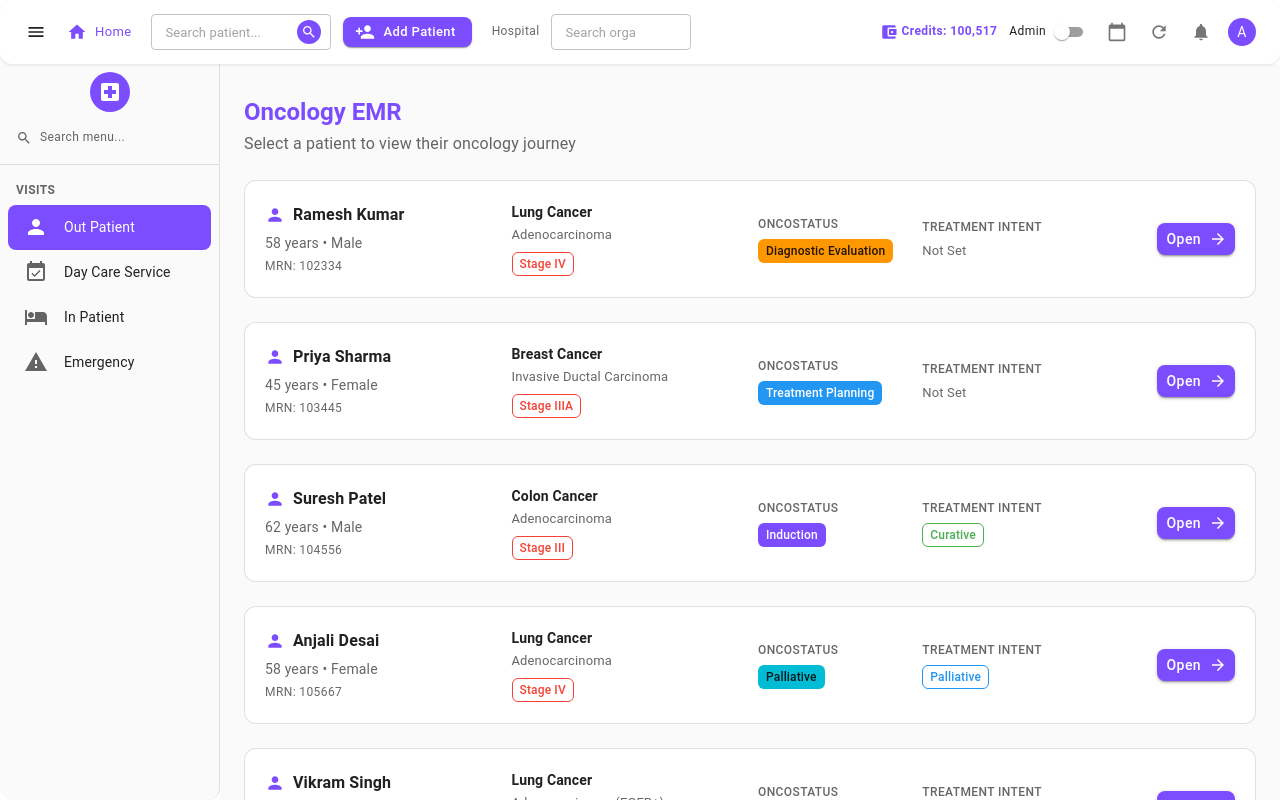
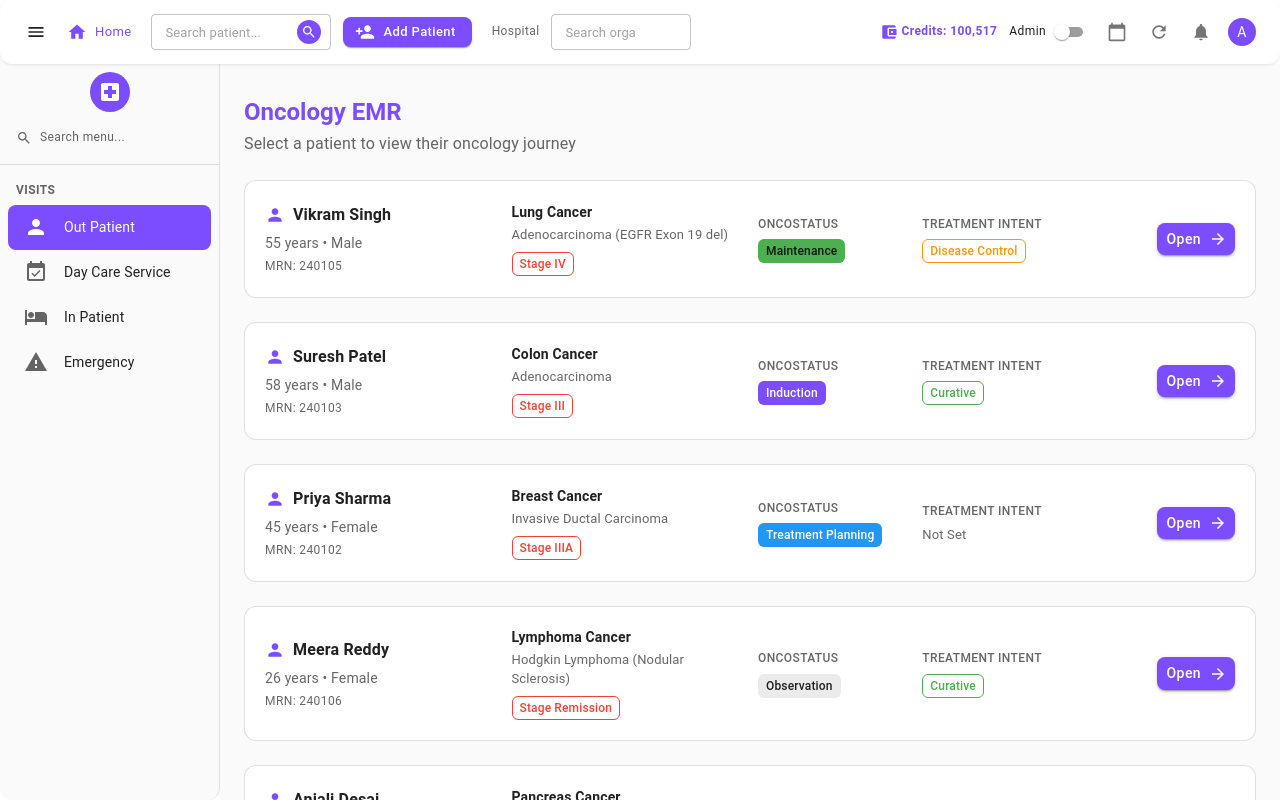
Before and after one commit to pushparaj-zauto/oncoEMR, a React (Vite) app: page / in a window 1280 px wide. Shown: the top 800 px of the page. Built offline with nearby package versions, Linux system fonts and the light colour scheme; the HTML template or start-up script is replaced by a standard one.

Commit message:
hide tabs of future use

```diff
--- a/src/data/oncologyMockData.ts
+++ b/src/data/oncologyMockData.ts
@@ -4,116 +4,112 @@ import {
   PendingAction,
 } from '../types/oncology';
 
-// Mock Oncology Patient 1 - Diagnostic Evaluation Stage
+// 1. Diagnostic Evaluation - Suspected Lung Cancer
 export const mockOncoPatient1: OncologyPatient = {
   id: 'ONC-001',
-  name: 'Ramesh Kumar',
-  mrn: '102334',
-  age: 58,
+  name: 'Arjun Nair',
+  mrn: '240101',
+  age: 62,
   gender: 'Male',
   cancerSite: 'Lung',
-  histology: 'Adenocarcinoma',
-  stage: 'IV',
-  tnmStage: 'T3N2M1',
-  ecogStatus: 2,
+  histology: 'Suspected Adenocarcinoma',
+  stage: 'TBD',
+  tnmStage: 'cT4N2M1a',
+  ecogStatus: 1,
   oncoStatus: 'Diagnostic Evaluation',
   urgencyFlag: true,
-  chiefComplaint: 'Persistent cough with hemoptysis',
-  historyOfPresentIllness: '58-year-old male with a 3-month history of progressive dry cough, recently productive with blood-tinged sputum. Reports 10kg weight loss, night sweats, and fatigue. No history of fever or chest pain.',
-  symptomDuration: '3 months',
+  chiefComplaint: 'Cough with blood-streaked sputum',
+  historyOfPresentIllness: '62yo male, chronic smoker (40PY), presenting with 3-week history of hemoptysis and 5kg weight loss. CT Chest showed 4.2cm RUL mass with pleural effusion.',
+  symptomDuration: '3 weeks',
   alarmSymptoms: true,
 
   vitals: {
-    bp: '138/88',
-    hr: 82,
-    temp: 36.8,
-    resp: 20,
-    spo2: 96,
-    height: 172,
-    weight: 65,
-    bmi: 22.0
+    bp: '142/88',
+    hr: 86,
+    temp: 36.9,
+    resp: 22,
+    spo2: 95,
+    height: 175,
+    weight: 68,
+    bmi: 22.2
   },
 
   patientHistory: {
-    medical: ['Hypertension (10 years)', 'Type 2 Diabetes (5 years)'],
-    family: ['Father died of lung cancer at 65', 'Mother has hypertension'],
-    social: ['Smoker (20 pack-years)', 'Social drinker', 'Factory worker']
+    medical: ['Hypertension', 'COPD (GOLD Stage II)'],
+    family: ['No history of lung cancer'],
+    social: ['Current smoker', 'Retired railway clerk']
   },
 
   diagnosticTracker: {
-    biopsy: 'Done',
+    biopsy: 'Pending',
     imaging: 'Done',
     metastaticWorkup: 'Pending',
-    tumorMarkers: 'Done',
+    tumorMarkers: 'Pending',
   },
 
   clinicalFindings: {
-    primaryLesion: '4.5 cm mass in right upper lobe',
-    nodes: 'Present',
+    primaryLesion: '4.2 cm mass RUL',
+    nodes: 'Mediastinal lymphadenopathy',
     suspectedMetastasis: true,
   },
 
   provisionalAssessment: {
-    probableDiagnosis: 'Lung Adenocarcinoma',
-    tentativeStage: 'Stage IV (Metastatic)',
-    resectable: 'No',
+    probableDiagnosis: 'Non-Small Cell Lung Cancer',
+    tentativeStage: 'Stage IVA',
+    resectable: 'Unlikely',
   },
 
   comorbidities: {
-    diabetes: true,
-    cardiacDisease: false,
+    diabetes: false,
+    cardiacDisease: true,
     renalDisease: false,
     priorCancer: false,
   },
 
   alerts: [
     {
-      type: 'Suspected Advanced Disease',
-      message: 'Suspected liver metastasis on imaging',
-    },
-    {
-      type: 'Severe Symptoms',
-      message: 'Significant hemoptysis requiring urgent evaluation',
+      type: 'Urgent Action',
+      message: 'Pleural fluid cytology pending - required for staging',
     },
   ],
 
-  diagnosisDate: '2026-01-15',
+  diagnosisDate: '2026-02-01',
 };
 
-// Mock Oncology Patient 2 - Treatment Planning Stage
+// 2. Treatment Planning - Breast Cancer
 export const mockOncoPatient2: OncologyPatient = {
   id: 'ONC-002',
   name: 'Priya Sharma',
-  mrn: '103445',
+  mrn: '240102',
   age: 45,
   gender: 'Female',
   cancerSite: 'Breast',
   histology: 'Invasive Ductal Carcinoma',
   stage: 'IIIA',
-  tnmStage: 'T2N2M0',
+  tnmStage: 'cT3N1M0',
   ecogStatus: 0,
   oncoStatus: 'Treatment Planning',
   urgencyFlag: false,
 
-  chiefComplaint: 'Painless lump in left breast',
-  historyOfPresentIllness: '45-year-old female noticed a lump in left breast during self-exam 2 months ago. No skin changes or nipple discharge. Reports mild tenderness.',
-  symptomDuration: '2 months',
+  chiefComplaint: 'Lump in left breast',
+  historyOfPresentIllness: '45yo female, self-detected lump. Mammogram BIRADS 5. Core biopsy confirmed IDC, ER+/PR+, HER2-.',
+  symptomDuration: '1 month',
 
   vitals: {
-    bp: '120/75',
-    hr: 74,
+    bp: '118/74',
+    hr: 72,
     temp: 36.6,
     resp: 16,
     spo2: 99,
-    height: 160,
-    weight: 58,
-    bmi: 22.7
+    height: 162,
+    weight: 60,
+    bmi: 22.8
   },
 
   patientHistory: {
-    medical: ['Hypothyroidism', 'Migraines'],
-    family: ['Maternal aunt had breast cancer at 50'],
-    social: ['Non-smoker', 'Occasional alcohol', 'School teacher']
+    medical: ['None'],
+    family: ['Maternal aunt - Breast Ca at 50'],
+    social: ['School teacher', 'Non-smoker']
   },
 
   diagnosticTracker: {
@@ -124,103 +120,75 @@ export const mockOncoPatient2: OncologyPatient = {
   },
 
   clinicalFindings: {
-    primaryLesion: '3.2 cm mass in upper outer quadrant, left breast',
-    nodes: 'Present',
+    primaryLesion: '5.5 cm mass LUQ',
+    nodes: 'Palpable axillary node',
     suspectedMetastasis: false,
   },
 
   provisionalAssessment: {
-    probableDiagnosis: 'Breast Cancer (ER+, PR+, HER2-)',
+    probableDiagnosis: 'Breast Cancer (Luminal B)',
     tentativeStage: 'Stage IIIA',
-    resectable: 'Yes',
+    resectable: 'Yes (post-neoadjuvant)',
   },
 
   mdtDecision: {
     status: 'Approved',
-    date: '2026-02-01',
-    summary: 'Neoadjuvant chemotherapy followed by surgery and adjuvant radiation',
-    participants: ['Dr. Mehta (Onco)', 'Dr. Rao (Surgeon)', 'Dr. Patel (Radio)'],
+    date: '2026-02-05',
+    summary: 'Neoadjuvant AC-T chemotherapy -> Surgery -> Radiation + Hormone Therapy',
+    participants: ['Dr. Rao (Med Onco)', 'Dr. Sarah (Surg Onco)'],
   },
 
   treatmentStrategy: {
     surgery: true,
     systemicTherapy: true,
     radiation: true,
-    sequence: 'Neoadjuvant Chemo → Surgery → Adjuvant Radiation + Hormonal',
+    sequence: 'Neoadjuvant Chemo',
   },
 
-  comorbidities: {
-    diabetes: false,
-    cardiacDisease: false,
-    renalDisease: false,
-    priorCancer: false,
-  },
-
-  diagnosisDate: '2026-01-20',
+  diagnosisDate: '2026-01-25',
 };
 
-// Mock Oncology Patient 3 - On Chemotherapy (Induction)
+// 3. Active Treatment (Induction) - Colon Cancer
 export const mockOncoPatient3: OncologyPatient = {
   id: 'ONC-003',
   name: 'Suresh Patel',
-  mrn: '104556',
-  age: 62,
+  mrn: '240103',
+  age: 58,
   gender: 'Male',
   cancerSite: 'Colon',
   histology: 'Adenocarcinoma',
   stage: 'III',
-  tnmStage: 'T3N1M0',
-  ecogStatus: 1,
+  tnmStage: 'pT3N1M0',
+  ecogStatus: 0,
   treatmentIntent: 'Curative',
   oncoStatus: 'Induction',
-  urgencyFlag: false,
 
-  chiefComplaint: 'Blood in stool and abdominal pain',
-  historyOfPresentIllness: '62-year-old male with 4-month history of altered bowel habits and intermittent rectal bleeding. Colonoscopy confirmed mass in sigmoid colon.',
-  symptomDuration: '4 months',
+  chiefComplaint: 'Post-op follow up, Cycle 2 Chemo',
+  historyOfPresentIllness: 'Status post hemicolectomy for Sigmoid colon cancer. 3/15 LN positive. Now on Adjuvant FOLFOX.',
+  symptomDuration: 'N/A',
 
   vitals: {
-    bp: '130/85',
+    bp: '130/80',
     hr: 78,
-    temp: 37.0,
+    temp: 36.8,
     resp: 18,
-    spo2: 97,
-    height: 175,
-    weight: 78,
-    bmi: 25.5
+    spo2: 98,
+    height: 170,
+    weight: 74,
+    bmi: 25.6
   },
 
   patientHistory: {
-    medical: ['Hyperlipidemia', 'Hemorrhoids'],
-    family: ['No history of CRC in first-degree relatives'],
-    social: ['Ex-smoker (quit 10 years ago)', 'Moderate alcohol intake']
-  },
-
-  diagnosticTracker: {
-    biopsy: 'Confirmed',
-    imaging: 'Done',
-    metastaticWorkup: 'Done',
-    tumorMarkers: 'Done',
-  },
-
-  mdtDecision: {
-    status: 'Approved',
-    date: '2026-01-10',
-    summary: 'FOLFOX chemotherapy for 12 cycles post-surgery',
-  },
-
-  treatmentStrategy: {
-    surgery: true,
-    systemicTherapy: true,
-    radiation: false,
-    sequence: 'Surgery completed → Adjuvant FOLFOX',
+    medical: ['Diabetes Type 2', 'Hyperlipidemia'],
+    family: ['No history of CRC'],
+    social: ['Businessman', 'Occasional alcohol']
   },
 
   currentProtocol: {
-    name: 'FOLFOX',
+    name: 'mFOLFOX6',
     cycles: 12,
     cycleFrequency: 14,
-    startDate: '2026-01-25',
+    startDate: '2026-01-10',
     drugs: [
       { name: 'Oxaliplatin', doseBasis: 'BSA', dose: '85 mg/m²', day: 'D1', status: 'Given' },
       { name: 'Leucovorin', doseBasis: 'BSA', dose: '400 mg/m²', day: 'D1', status: 'Given' },
@@ -232,239 +200,225 @@ export const mockOncoPatient3: OncologyPatient = {
   cycleOutcomes: [
     {
       cycleNumber: 1,
-      response: 'Stable Disease',
+      response: 'N/A (Adjuvant)',
       toxicity: 'Grade 1',
-      toxicityDescription: 'Mild nausea, well controlled',
-      decision: 'Proceed with Cycle 2',
-      date: '2026-01-25',
+      toxicityDescription: 'Cold sensitivity (Oxaliplatin)',
+      decision: 'Proceed',
+      date: '2026-01-10',
       qolImpact: 'Stable',
-      notes: 'Patient tolerating well, good compliance',
     },
     {
       cycleNumber: 2,
-      response: 'Stable Disease',
-      toxicity: 'Grade 2',
-      toxicityDescription: 'Peripheral neuropathy in fingers',
-      decision: 'Continue protocol, monitor neuropathy',
-      date: '2026-02-08',
+      response: 'N/A',
+      toxicity: 'Grade 1',
+      toxicityDescription: 'Mild fatigue',
+      decision: 'Proceed',
+      date: '2026-01-24',
       qolImpact: 'Stable',
-    },
+    }
   ],
 
-  comorbidities: {
-    diabetes: false,
-    cardiacDisease: false,
-    renalDisease: false,
-    priorCancer: false,
-  },
-
-  diagnosisDate: '2025-12-15',
-  treatmentStartDate: '2026-01-25',
-  lastReviewDate: '2026-02-08',
+  diagnosisDate: '2025-12-10',
+  treatmentStartDate: '2026-01-10',
 };
 
-// Mock Oncology Patient 4 - Palliative Care
+// 4. Palliative Care - Pancreatic Cancer
 export const mockOncoPatient4: OncologyPatient = {
   id: 'ONC-004',
   name: 'Anjali Desai',
-  mrn: '105667',
-  age: 58,
+  mrn: '240104',
+  age: 68,
   gender: 'Female',
-  cancerSite: 'Lung',
-  histology: 'Adenocarcinoma',
+  cancerSite: 'Pancreas',
+  histology: 'Ductal Adenocarcinoma',
   stage: 'IV',
-  tnmStage: 'T4N3M1b',
+  tnmStage: 'cT4N1M1',
   ecogStatus: 2,
   treatmentIntent: 'Palliative',
   oncoStatus: 'Palliative',
-  urgencyFlag: false,
+  urgencyFlag: true,
 
-  chiefComplaint: 'Severe shortness of breath and chest pain',
-  historyOfPresentIllness: '58-year-old female with known metastatic lung cancer, presenting with worsening dyspnea and pleuritic chest pain. CT shows pleural effusion.',
-  symptomDuration: 'Worsening over 2 weeks',
+  chiefComplaint: 'Severe abdominal pain and jaundice',
+  historyOfPresentIllness: 'Metastatic pancreatic ca (Liver mets). Stent placed for biliary obstruction. Failing FOLFIRINOX, switched to Gemcitabine/Abraxane. Pain control main issue.',
+  symptomDuration: 'Chronic',
 
   vitals: {
     bp: '110/70',
-    hr: 105,
-    temp: 37.2,
-    resp: 28,
-    spo2: 92,
+    hr: 92,
+    temp: 36.5,
+    resp: 20,
+    spo2: 94,
     height: 155,
     weight: 48,
-    bmi: 20.0
+    bmi: 19.9
   },
 
-  patientHistory: {
-    medical: ['COPD', 'Hypertension', 'T2DM'],
-    family: ['No significant history'],
-    social: ['Lives alone', 'Supported by daughter']
+  qolMetrics: {
+    painScore: 7,
+    symptoms: {
+      pain: true,
+      fatigue: true,
+      nausea: true,
+      breathlessness: false,
+      anxiety: true,
+    },
+    mobility: 'Requires Assistance',
+    appetite: 'Poor',
+    sleep: 'Poor',
+    dailyActivity: 'Dependent',
   },
 
-  diagnosticTracker: {
-    biopsy: 'Confirmed',
-    imaging: 'Done',
-    metastaticWorkup: 'Done',
-    tumorMarkers: 'Done',
+  currentProtocol: {
+    name: 'Gemcitabine + Nab-Paclitaxel',
+    cycles: 6,
+    cycleFrequency: 28, // Days 1, 8, 15
+    startDate: '2026-01-05',
+    drugs: [
+      { name: 'Gemcitabine', doseBasis: 'BSA', dose: '1000 mg/m²', day: 'D1, D8, D15', status: 'Pending D15' },
+    ],
   },
 
-  mdtDecision: {
-    status: 'Approved',
-    date: '2026-01-05',
-    summary: 'Palliative chemotherapy with supportive care focus',
+  diagnosisDate: '2025-10-15',
+};
+
+// 5. Maintenance - Lung Cancer (Targeted Therapy)
+export const mockOncoPatient5: OncologyPatient = {
+  id: 'ONC-005',
+  name: 'Vikram Singh',
+  mrn: '240105',
+  age: 55,
+  gender: 'Male',
+  cancerSite: 'Lung',
+  histology: 'Adenocarcinoma (EGFR Exon 19 del)',
+  stage: 'IV',
+  tnmStage: 'cT2N2M1b',
+  ecogStatus: 0,
+  treatmentIntent: 'Disease Control',
+  oncoStatus: 'Maintenance',
+
+  chiefComplaint: 'Routine follow-up',
+  historyOfPresentIllness: 'Metastatic EGFR+ Lung Ca. On Osimertinib 80mg OD for 14 months. Last scan showed Stable Disease. Complains of mild dry skin.',
+  symptomDuration: 'N/A',
+
+  currentProtocol: {
+    name: 'Osimertinib Maintenance',
+    cycles: 14,
+    cycleFrequency: 30,
+    startDate: '2024-12-05',
+    drugs: [
+      { name: 'Osimertinib', doseBasis: 'Fixed', dose: '80 mg', day: 'Daily', status: 'Given' },
+    ],
+  },
+
+  vitals: {
+    bp: '122/78',
+    hr: 70,
+    temp: 36.6,
+    resp: 16,
+    spo2: 98,
+    height: 172,
+    weight: 71,
+    bmi: 24.0
   },
 
   treatmentStrategy: {
     surgery: false,
     systemicTherapy: true,
     radiation: false,
-    sequence: 'Palliative Carboplatin + Paclitaxel',
+    sequence: 'Maintenance TKI',
   },
 
-  currentProtocol: {
-    name: 'Carboplatin + Paclitaxel',
-    cycles: 6,
-    cycleFrequency: 21,
-    startDate: '2026-01-15',
-    drugs: [
-      { name: 'Carboplatin', doseBasis: 'AUC', dose: 'AUC 5', day: 'D1', status: 'Given' },
-      { name: 'Paclitaxel', doseBasis: 'BSA', dose: '175 mg/m²', day: 'D1', status: 'Given' },
-      { name: 'Dexamethasone', doseBasis: 'Fixed', dose: '12 mg', day: 'D1', status: 'Given' },
-    ],
-  },
-
-  cycleOutcomes: [
-    {
-      cycleNumber: 1,
-      response: 'Partial Response',
-      toxicity: 'Grade 2',
-      toxicityDescription: 'Neuropathy, manageable',
-      decision: 'Continue treatment',
-      date: '2026-01-15',
-      qolImpact: 'Improved',
-      notes: 'Pain score reduced from 7 to 4',
-    },
-    {
-      cycleNumber: 2,
-      response: 'Partial Response',
-      toxicity: 'Grade 2',
-      toxicityDescription: 'Peripheral neuropathy persists',
-      decision: 'Continue, monitor symptoms',
-      date: '2026-02-05',
-      qolImpact: 'Improved',
-      notes: 'Breathing improved, appetite better',
-    },
-  ],
-
-  qolMetrics: {
-    painScore: 3,
-    symptoms: {
-      pain: true,
-      fatigue: true,
-      nausea: false,
-      breathlessness: true,
-      anxiety: false,
-    },
-    mobility: 'Partially Independent',
-    sleep: 'Fair',
-    dailyActivity: 'Partially Independent',
-    appetite: 'Fair',
-  },
-
-  comorbidities: {
-    diabetes: true,
-    cardiacDisease: true,
-    renalDisease: false,
-    priorCancer: false,
-  },
-
-  diagnosisDate: '2025-12-01',
-  treatmentStartDate: '2026-01-15',
-  lastReviewDate: '2026-02-05',
+  diagnosisDate: '2024-11-20',
+  treatmentStartDate: '2024-12-05',
+  lastReviewDate: '2026-01-15',
 };
 
-// Mock Oncology Patient 5 - Maintenance Therapy
-export const mockOncoPatient5: OncologyPatient = {
-  id: 'ONC-005',
-  name: 'Vikram Singh',
-  mrn: '106778',
-  age: 55,
-  gender: 'Male',
-  cancerSite: 'Lung',
-  histology: 'Adenocarcinoma (EGFR+)',
-  stage: 'IV',
-  tnmStage: 'T2N1M1a',
-  ecogStatus: 1,
-  treatmentIntent: 'Disease Control',
-  oncoStatus: 'Maintenance',
-  urgencyFlag: false,
+// 6. Survivorship - Hodgkin Lymphoma
+export const mockOncoPatient6: OncologyPatient = {
+  id: 'ONC-006',
+  name: 'Meera Reddy',
+  mrn: '240106',
+  age: 26,
+  gender: 'Female',
+  cancerSite: 'Lymphoma',
+  histology: 'Hodgkin Lymphoma (Nodular Sclerosis)',
+  stage: 'Remission',
+  tnmStage: 'Stage IIA',
+  ecogStatus: 0,
+  treatmentIntent: 'Curative',
+  oncoStatus: 'Observation', // Changed to Observation for strict surveillance flow
 
-  chiefComplaint: 'Routine follow-up',
-  historyOfPresentIllness: '55-year-old male on maintenance Osimertinib. Asymptomatic at present. Tolerating therapy well.',
+  chiefComplaint: 'Annual Surveillance',
+  historyOfPresentIllness: 'Completed 4 cycles ABVD in 2024. PET-CT complete metabolic response (Deauville 1). No B symptoms.',
   symptomDuration: 'N/A',
 
   vitals: {
-    bp: '124/80',
-    hr: 70,
-    temp: 36.5,
-    resp: 16,
-    spo2: 98,
-    height: 170,
-    weight: 70,
-    bmi: 24.2
+    bp: '110/65',
+    hr: 68,
+    temp: 36.7,
+    resp: 14,
+    spo2: 100,
+    height: 160,
+    weight: 56,
+    bmi: 21.9
   },
 
-  patientHistory: {
-    medical: ['None significant'],
-    family: ['Father died of MI at 60'],
-    social: ['Non-smoker', 'Non-drinker', 'Yoga instructor']
+  diagnosisDate: '2024-02-10',
+  lastReviewDate: '2026-02-01',
+};
+
+// 7. Generic EMR - Non-Oncology / Discharged
+export const mockOncoPatient7: OncologyPatient = {
+  id: 'GEN-001',
+  name: 'Rajesh Gupta',
+  mrn: '240107',
+  age: 34,
+  gender: 'Male',
+  cancerSite: 'Benign',
+  histology: 'Reactive Lymphadenitis',
+  stage: 'N/A',
+  tnmStage: 'N/A',
+  ecogStatus: 0,
+  oncoStatus: 'Discharged',
+  treatmentIntent: 'None',
+
+  chiefComplaint: 'Neck swelling',
+  historyOfPresentIllness: 'Referred for prolonged cervical lymphadenopathy. Excision biopsy performed.',
+  symptomDuration: '2 months',
+
+  vitals: {
+    bp: '120/80',
+    hr: 76,
+    temp: 37.0,
+    resp: 16,
+    spo2: 99,
+    height: 178,
+    weight: 80,
+    bmi: 25.2
   },
 
   diagnosticTracker: {
-    biopsy: 'Confirmed',
+    biopsy: 'Confirmed Benign',
     imaging: 'Done',
-    metastaticWorkup: 'Done',
-    tumorMarkers: 'Done',
+    metastaticWorkup: 'Not Indicated',
+    tumorMarkers: 'Normal',
+  },
+
+  clinicalFindings: {
+    primaryLesion: 'Enlarged cervical LN',
+    nodes: 'Reactive features',
+    suspectedMetastasis: false,
   },
 
   mdtDecision: {
     status: 'Approved',
-    date: '2025-10-15',
-    summary: 'Targeted therapy with Osimertinib, continue until progression',
+    date: '2026-02-04',
+    summary: 'Benign pathology. No evidence of malignancy. Discharge to primary care.',
   },
 
-  treatmentStrategy: {
-    surgery: false,
-    systemicTherapy: true,
-    radiation: false,
-    sequence: 'Maintenance Osimertinib',
-  },
+  diagnosisDate: '2026-02-02',
+};
 
-  qolMetrics: {
-    painScore: 1,
-    symptoms: {
-      pain: false,
-      fatigue: false,
-      nausea: false,
-      breathlessness: false,
-      anxiety: false,
-    },
-    mobility: 'Independent',
-    sleep: 'Good',
-    dailyActivity: 'Independent',
-    appetite: 'Good',
-  },
-
-  comorbidities: {
-    diabetes: false,
-    cardiacDisease: false,
-    renalDisease: false,
-    priorCancer: false,
-  },
-
-  diagnosisDate: '2025-09-01',
-  treatmentStartDate: '2025-10-20',
-  lastReviewDate: '2026-02-01',
-};
 
 // Diagnostic Events Timeline
 export const mockDiagnosticEvents: DiagnosticEvent[] = [
@@ -483,9 +437,11 @@ export const mockPendingActions: PendingAction[] = [
 ];
 
 export const allPatients: OncologyPatient[] = [
-  mockOncoPatient1,
-  mockOncoPatient2,
-  mockOncoPatient3,
-  mockOncoPatient4,
-  mockOncoPatient5,
+  mockOncoPatient5, // Maintenance (5 steps)
+  mockOncoPatient3, // Induction (4 steps)
+  mockOncoPatient2, // Planning (3 steps)
+  mockOncoPatient6, // Observation (3 steps - Survivorship)
+  mockOncoPatient4, // Palliative (3 steps - Specialized)
+  mockOncoPatient1, // Diagnostic (2 steps)
+  mockOncoPatient7, // Discharged (2 steps)
 ];
--- a/src/layouts/OncoPatientLayout.tsx
+++ b/src/layouts/OncoPatientLayout.tsx
@@ -119,6 +119,60 @@ export default function OncoPatientLayout() {
           </Typography>
           {menuItems.map((item) => {
              const isActive = location.pathname.includes(item.path);
+
+             // Logic to determine if this step is accessible for this patient
+             let isAccessible = true;
+
+             // Base foundation (always available)
+             if (item.path === 'summary' || item.path === 'diagnostic') {
+               isAccessible = true;
+             }
+
+             // Palliative View (Mutually exclusive mostly)
+             else if (patient.oncoStatus === 'Palliative') {
+                isAccessible = item.path === 'palliative';
+             }
+
+             // Standard Curative/Control Journey
+             else {
+               // Hide Palliative tab for non-palliative patients
+               if (item.path === 'palliative') return null;
+
+               // Progressive Unlocking
+               switch (patient.oncoStatus) {
+                 case 'Discharged':
+                 case 'Diagnostic Evaluation':
+                   // Only Summary & Diagnostic allowed
+                   isAccessible = false; // logic handled by base foundation check above
+                   break;
+
+                 case 'Treatment Planning':
+                   isAccessible = item.path === 'planning';
+                   break;
+
+                 case 'Induction':
+                 case 'Consolidation':
+                   // Can see Planning & Chemo
+                   isAccessible = item.path === 'planning' || item.path === 'chemo';
+                   break;
+
+                 case 'Maintenance':
+                   // Can see everything including Maintenance (e.g. Oral Chemo)
+                   isAccessible = true;
+                   break;
+
+                 case 'Observation':
+                   // Survivorship/Remission - Block Planning/Chemo, show Maintenance(Surveillance)
+                   isAccessible = item.path === 'maintenance';
+                   break;
+
+                 default:
+                   isAccessible = false;
+               }
+             }
+
+             if (!isAccessible) return null;
+
              return (
               <ListItem key={item.path} disablePadding sx={{ mb: 1 }}>
                 <ListItemButton
@@ -139,7 +193,7 @@ export default function OncoPatientLayout() {
                     }
                   }}
                 >
-                  <ListItemIcon sx={{ minWidth: 40, color: isActive ? item.color : 'text.disabled' }}>
+                  <ListItemIcon sx={{ minWidth: 40, color: isActive ? item.color : 'text.secondary' }}>
                     {item.icon}
                   </ListItemIcon>
                   <ListItemText
--- a/src/pages/onco/OncoPatientsList.tsx
+++ b/src/pages/onco/OncoPatientsList.tsx
@@ -2,25 +2,13 @@ import { Box, Container, Typography, Grid, Paper, Chip, Button } from '@mui/mate
 import { useNavigate } from 'react-router-dom';
 import PersonIcon from '@mui/icons-material/Person';
 import ArrowForwardIcon from '@mui/icons-material/ArrowForward';
-import {
-  mockOncoPatient1,
-  mockOncoPatient2,
-  mockOncoPatient3,
-  mockOncoPatient4,
-  mockOncoPatient5,
-} from '../../data/oncologyMockData';
+import { allPatients } from '../../data/oncologyMockData';
 import { OncologyPatient } from '../../types/oncology';
 
 export default function OncoPatientsList() {
   const navigate = useNavigate();
 
-  const patients: OncologyPatient[] = [
-    mockOncoPatient1,
-    mockOncoPatient2,
-    mockOncoPatient3,
-    mockOncoPatient4,
-    mockOncoPatient5,
-  ];
+  const patients: OncologyPatient[] = allPatients;
 
   const getRouteForPatient = (patient: OncologyPatient): string => {
     switch (patient.oncoStatus) {
@@ -35,6 +23,8 @@ export default function OncoPatientsList() {
         return `/onco/patient-view/${patient.id}/maintenance`;
       case 'Palliative':
         return `/onco/patient-view/${patient.id}/palliative`;
+      case 'Discharged':
+        return `/onco/patient-view/${patient.id}/diagnostic`; // Or a specific discharge summary page if it exists, otherwise diagnostic/summary default
       default:
         return `/onco/patient-view/${patient.id}/diagnostic`;
     }
@@ -53,6 +43,8 @@ export default function OncoPatientsList() {
         return 'success';
       case 'Palliative':
         return 'secondary';
+      case 'Discharged':
+        return 'default';
       default:
         return 'default';
     }
```
Also changed, not shown: src/types/oncology.ts (+10 -9 lines).
